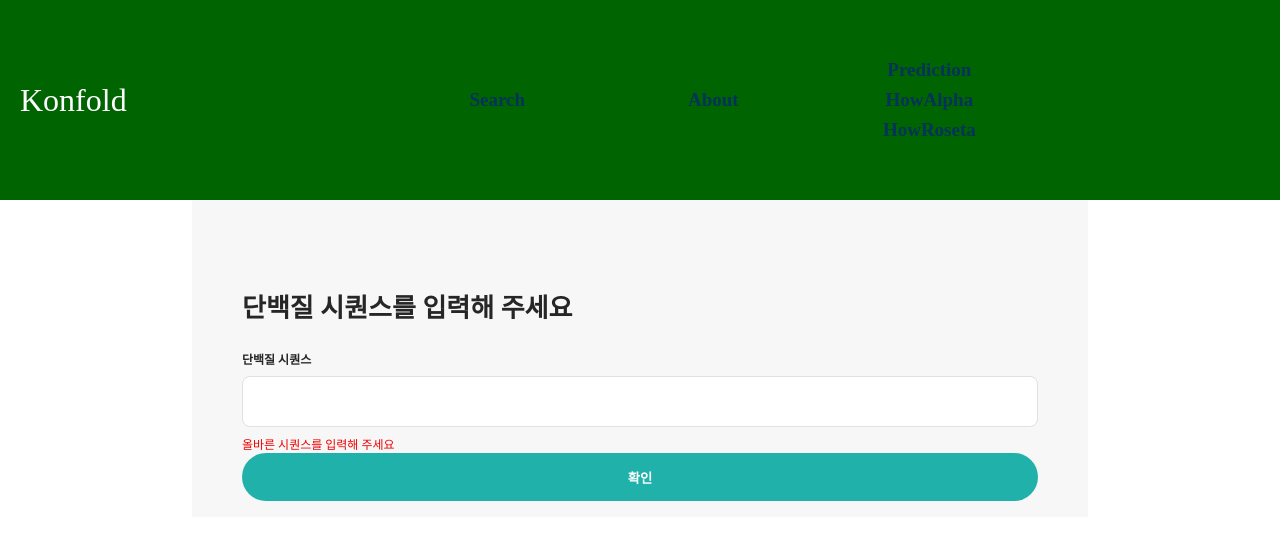
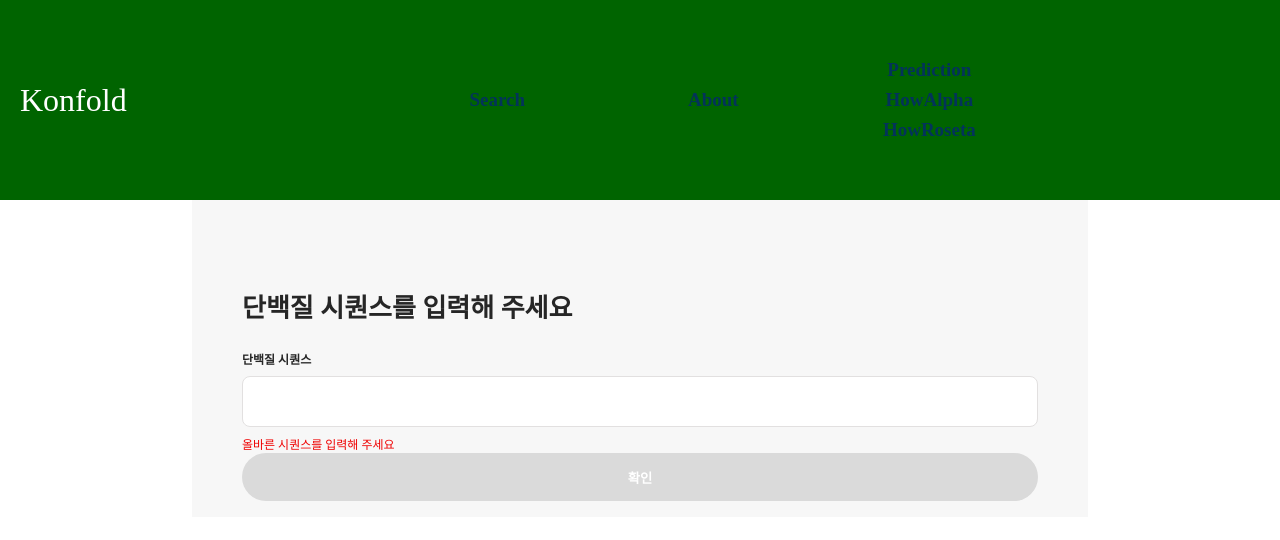
Before and after one commit to haley10309/graduation_project, a React (Create React App) app in the folder konfold_front/: page /Search in a window 1280 px wide. Shown: the top 540 px of the page. Built offline with nearby package versions, Linux system fonts and the light colour scheme.

Commit message:
search certain condition (검색 조건)

```diff
--- a/konfold_front/src/pages/Search.js
+++ b/konfold_front/src/pages/Search.js
@@ -12,9 +12,22 @@ export default function Search(){
 
   const [protein, setProtein] = useState(""); //입력 값 변수 [입력값, 입력값 변경]
   const [proteinName, setProteinName] = useState(""); // 저장 후 변수
+
+  const [button, setButton] = useState(true);
+
+  function changeButton(){
+    const UpperProtein = protein.toUpperCase();
+
+    UpperProtein.includes('G' ||'A'||'V'||'L'||'I'||'S'||'T'||'C'||'M'||'D'||'E'||'N'||'Q'||'K'||'R'||'F'||'Y'||'W'||'H'||'P'||'U') ? setButton(false) : setButton(true)
+
+   }
+
+
   const handleInput = (event) => {
+    event.preventDefault();
     setProtein(event.target.value); //변수 저장 완료
-
+    // const UpperProtein = protein.toUpperCase();
+    // UpperProtein.includes('G' ||'A'||'V'||'L'||'I'||'S'||'T'||'C'||'M'||'D'||'E'||'N'||'Q'||'K'||'R'||'F'||'Y'||'W'||'H'||'P'||'U') ? setButton(false) : setButton(true)
   };
 
 
@@ -26,14 +39,18 @@ export default function Search(){
 
     //window.location.href = "/proteinInput";
 
+    // const result = await axios.get('http://127.0.0.1:5000/api/Input');
+    // this.recordCount = result.headers["x-totalrecordcount"];
 
-    axios.get('/api/Input',
+    axios.get('http://127.0.0.1:5000/api/Input',
       {params: { "proteinName" : protein }
     }).then(function (response) {
       console.log(protein);
      }).catch(function (error){
       console.log(error);
      })
+
+
      axios.post('/api/Input',{
       proteinName: protein
      }).then(function(response){
@@ -65,6 +82,8 @@ export default function Search(){
             className="input"
             value={protein} //input으로 받은 프로틴 시퀀스
             onChange={handleInput}
+            onKeyUp={changeButton}
+
           />
 
           {/* place holder 넣어 보기 */}
@@ -73,7 +92,10 @@ export default function Search(){
         <div className="errorMessageWrap">올바른 시퀀스를 입력해 주세요</div>
       </div>
       <div>
-        <button disabled={false} onClick={confirm} className="bottomButton">
+        <button
+        disabled={button}
+        onClick={confirm}
+        className="bottomButton">
           확인
         </button>
       </div>
```
